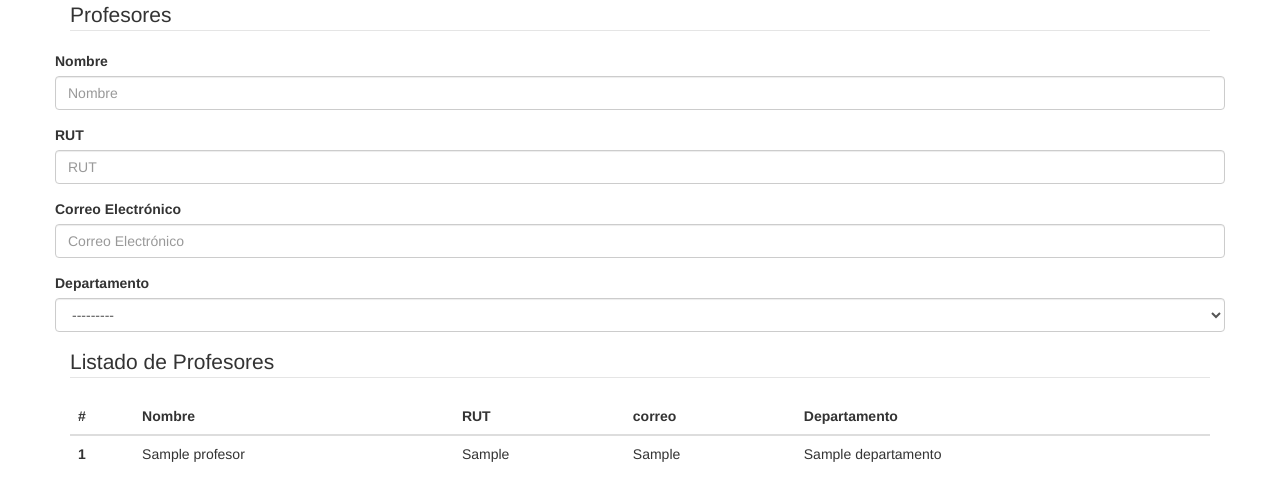
After one commit to hbkfabio/asignacion_horario, a Django app: page /profesor/ in a window 1280 px wide. The commit adds this page. Shown: the top 501 px of the page. Run offline with Django 3.2, Linux system fonts and the light colour scheme; tables that the repository leaves empty hold one stand-in row (values such as "Sample post"); some libraries are stand-ins or nearby versions.

Commit message:
Se agrega form, view y template para el Modelo clase Profesor

```diff
--- a/carrera/forms.py
+++ b/carrera/forms.py
@@ -7,6 +7,7 @@ from .models import (
     Anio,
     Periodo,
     Bloque,
+    Profesor
 )
 
 
@@ -62,6 +63,12 @@ class BloqueForm(forms.ModelForm):
         fields = ["nombre"]
 
 
+class ProfesorForm(forms.ModelForm):
+
+    class Meta:
+        model = Profesor
+        fields = ["nombre", "rut", "correo", "departamento"]
+
 # class DepartamentoForm(forms.ModelForm):
 
 #     class Meta:
--- a/carrera/models.py
+++ b/carrera/models.py
@@ -36,6 +36,7 @@ class Departamento(models.Model):
     def __str__(self):
         return self.nombre
 
+
 class Profesor(models.Model):
     nombre = models.CharField(max_length=100)
     departamento = models.ForeignKey(Departamento)
--- a/carrera/urls.py
+++ b/carrera/urls.py
@@ -7,6 +7,7 @@ from .views import (
     AnioView,
     PeriodoView,
     BloqueView,
+    ProfesorView,
     )
 
 urlpatterns = [
@@ -17,6 +18,7 @@ urlpatterns = [
     url(r'^anio/$', AnioView, name='Anio'),
     url(r'^periodo/$', PeriodoView, name='Periodo'),
     url(r'^bloque/$', BloqueView, name='Bloque'),
+    url(r'^profesor/$', ProfesorView, name='Profesor'),
     #url(r'^sobrenosotros/$', sobre, name='sobre'),
 
 ]
--- a/carrera/views.py
+++ b/carrera/views.py
@@ -11,6 +11,7 @@ from .forms import (
     AnioForm,
     PeriodoForm,
     BloqueForm,
+    ProfesorForm,
 )
 
 from .models import (
@@ -21,6 +22,7 @@ from .models import (
     Anio,
     Periodo,
     Bloque,
+    Profesor,
 )
 
 
@@ -223,3 +225,33 @@ def BloqueView(request):
         return HttpResponseRedirect("/bloque/")
 
     return render(request, template, context)
+
+
+def ProfesorView(request):
+
+    titulo = "Profesores"
+
+    template = "maestro.html"
+
+    form = ProfesorForm(request.POST or None, request.FILES or None)
+
+    queryset = Profesor.objects.all().order_by("id")
+
+
+    context = {
+        "titulo":titulo,
+        "form":form,
+        "queryset":queryset,
+    }
+
+    if form.is_valid():
+        instance = form.save(commit=False)
+        instance.save()
+        messages.add_message(request, messages.INFO,
+        "Se ha guardado al profesor %s "
+                             %(instance.nombre,
+                             )
+                            )
+        return HttpResponseRedirect("/profesor/")
+
+    return render(request, template, context)
--- a/templates/maestro.html
+++ b/templates/maestro.html
@@ -62,6 +62,9 @@
         {% include 'periodo.html' %}
     {% endif %}
 
+    {% if titulo == 'Profesores' %}
+        {% include 'profesor.html' %}
+    {% endif %}
 
 
 
--- /dev/null
+++ b/templates/profesor.html
@@ -0,0 +1,29 @@
+
+{% block content %}
+    <fieldset>
+      <legend>Listado de {{ titulo }}</legend>
+      <table class="table">
+        <thead class="thead-default">
+        <tr>
+          <th>#</th>
+          <th>Nombre</th>
+          <th>RUT</th>
+          <th>correo</th>
+          <th>Departamento</th>
+        </tr>
+        </thead>
+        {% for obj in queryset %}
+        <tbody>
+          <tr>
+            <th scope="row">{{ obj.id }}</th>
+            <td>{{ obj.nombre }}</td>
+	          <td>{{ obj.rut }}</td>
+            <td>{{ obj.correo }}</td>
+            <td>{{ obj.departamento }}</td>
+          </tr>
+        {% endfor %}
+        </tbody>
+      </table>
+    </fieldset>
+
+{% endblock %}
```
